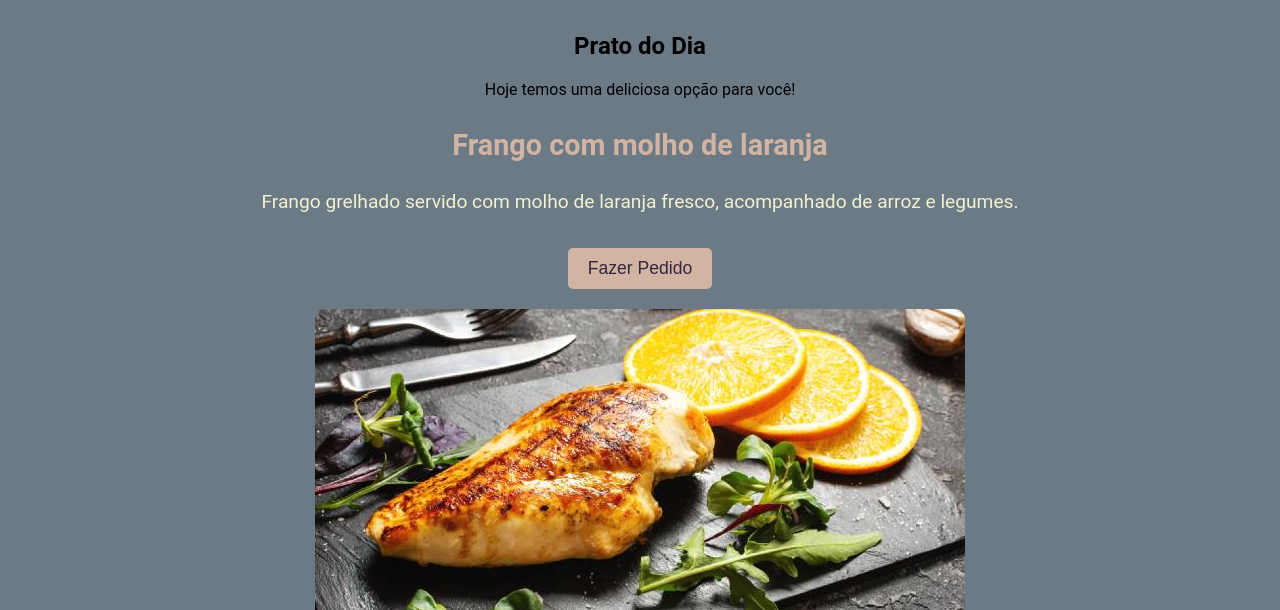
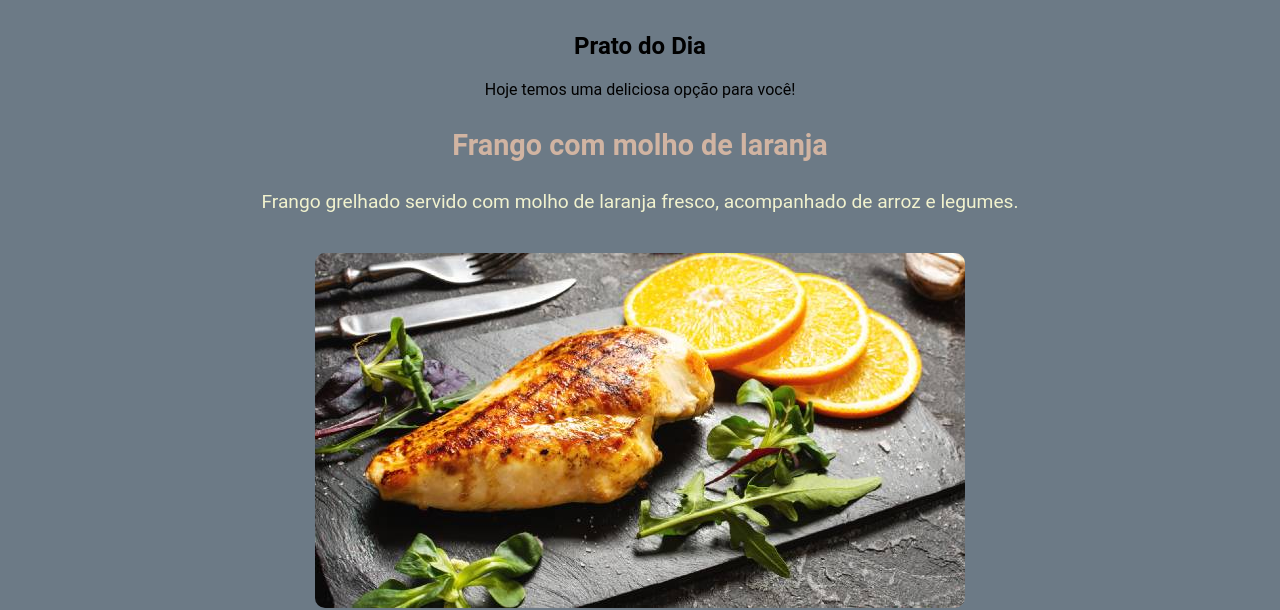
Before and after one commit to Ka-sv/point-do-acai, a plain HTML site: page index.html in a window 1280 px wide. Shown: the part 190-800 px from the top of the page. Drawn offline with Linux system fonts and the light colour scheme.

Commit message:
removendo botao desnecessario

```diff
--- a/index.html
+++ b/index.html
@@ -59,7 +59,7 @@
                             <h3>Frango com molho de laranja</h3>
                             <p>Frango grelhado servido com molho de laranja fresco, acompanhado de arroz e legumes.</p>
                         </div>
-                        <button class="btn-pedido">Fazer Pedido</button>
+
                     </section>
                     <section class="imagem-prato">
                         <img src="./img/frango-laranja-.png" alt="Imagem do prato do dia">
```
